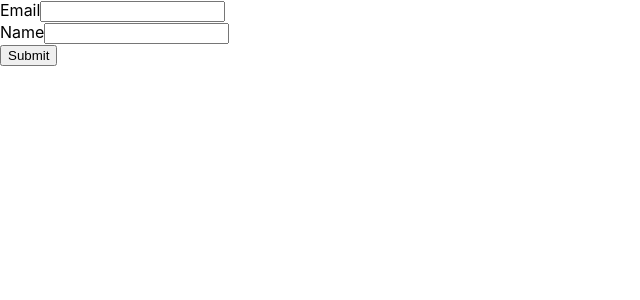
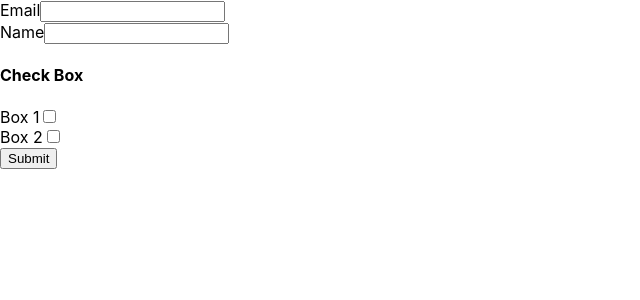
Before and after one commit to dipak-patil-noovosoft/react-learning, a React (Create React App) app in the folder exercises/field-component/: page / in a window 1280 px wide. Shown: the top 300 px of the page, without its empty margins (0-640 px from the left). Built offline with nearby package versions, Linux system fonts and the light colour scheme; the HTML template or start-up script is replaced by a standard one.

Commit message:
ADD: - onSubmit event in FormComponent - add checkbox

```diff
--- a/exercises/field-component/src/App.tsx
+++ b/exercises/field-component/src/App.tsx
@@ -4,29 +4,35 @@ import FormStore from "./Stores/FormStore";
 import {observer} from "mobx-react-lite";
 import FormComponent from "./Components/FormComponent";
 import {Input} from "reactstrap";
+import {toJS} from "mobx";
 
-const formStoreData = {email: '', name: ''}
+const formStoreData = {email: '', name: '', box1: '', box2: ''}
+
 const formStore = new FormStore(formStoreData);
 
 function App() {
     const onChange = () => {
+
     }
-
+    const onSubmit = (data: any) => {
+        console.log(toJS(data))
+    }
     return (
         <div className="App">
             <FormComponent
                 formStore={formStore}
                 showSubmitButton={true}
                 buttonText="Submit"
+                onSubmit={onSubmit}
             >
                 <Field
                     name='email'
                     label={'Email'}
                     formStore={formStore}
-                    onChange={onChange}
                     required={true}
                     render={(onChange, value, required) =>
                         <Input
+                            type='text'
                             value={value}
                             onChange={onChange}
                             required={required}
@@ -35,21 +41,50 @@ function App() {
                 />
                 <Field
                     name='name'
-                    label={'Name'}
-                    onChange={onChange}
+                    label='Name'
                     required={false}
                     render={(onChange, value, required) =>
                         <Input
+                            type='text'
                             value={value}
                             required={required}
                             onChange={onChange}
                         />
                     }
                 />
+                <h4>Check Box</h4>
+                <Field
+                    name='box1'
+                    label='Box 1'
+                    required={false}
+                    render={(onChange, value, required) =>
+                        <Input
+                            type='checkbox'
+                            required={required}
+                            onChange={onChange}
+                            checked={formStore.getValue('box1') === 'box1'}
+
+                        />
+                    }
+                />
+                <Field
+                    name='box2'
+                    label='Box 2'
+                    required={false}
+                    render={(onChange, value, required) =>
+                        <Input
+                            type='checkbox'
+                            required={required}
+                            onChange={onChange}
+                            checked={formStore.getValue('box2') === 'box2'}
+                        />
+                    }
+                />
+
             </FormComponent>
         </div>
     )
-        ;
+
 }
 
 export default observer(App);
--- a/exercises/field-component/src/Components/Field/Field.tsx
+++ b/exercises/field-component/src/Components/Field/Field.tsx
@@ -2,17 +2,18 @@ import React, {useContext} from 'react';
 import FormStore from "../../Stores/FormStore";
 import {observer} from "mobx-react-lite";
 import {FormStoreContext} from "../../Stores/FormStoreContext/FormStoreContext";
+import {toJS} from "mobx";
 
 interface IFieldProps<T extends object> {
     formStore?: FormStore<T>,
     name: keyof T,
     label: string,
-    onChange: (val: string | number) => void,
+    onChange?: (val: string | number) => void,
     required: boolean,
     render: (
         onChange: (e: React.ChangeEvent<HTMLInputElement>) => void,
         val: T[keyof T],
-        required: boolean
+        required: boolean,
     ) => JSX.Element
 }
 
@@ -22,12 +23,17 @@ const Field = <T extends object>(props: IFieldProps<T>) => {
     if (props.formStore) formStore = props.formStore;
 
     const onChange = (e: React.ChangeEvent<HTMLInputElement>) => {
-        formStore.setValue(name as keyof T, e.target.value as T[keyof T]);
+
+        if (e.target.type === 'text') formStore.setValue(name as keyof T, e.target.value as T[keyof T]);
+        if (e.target.type === 'checkbox') {
+            const value = formStore.getValue(name)
+            formStore.setValue(name as keyof T, ((value.length===0) ? name : '' as T[keyof T]));
+        }
     }
     return (
         <div>
             <label>{label}</label>
-            {render(onChange, formStore.data[name], required)}
+            {render(onChange, formStore.getValue(name), required)}
         </div>
     );
 }
--- a/exercises/field-component/src/Components/FormComponent.tsx
+++ b/exercises/field-component/src/Components/FormComponent.tsx
@@ -1,4 +1,4 @@
-    import React from 'react';
+import React from 'react';
 import FormStore from "../Stores/FormStore";
 import {FormStoreContext} from "../Stores/FormStoreContext/FormStoreContext";
 import {Button} from "reactstrap";
@@ -7,17 +7,26 @@ interface IFromComponentProps<T extends object> {
     children: React.ReactNode[],
     formStore: FormStore<T>,
     showSubmitButton: boolean,
-    buttonText: string
+    buttonText?: string
+    onSubmit: (data: T) => void;
 }
 
 const FormComponent = <T extends object>(props: IFromComponentProps<T>) => {
-    const {formStore, showSubmitButton, buttonText} = props;
+    const {formStore, showSubmitButton, buttonText, children, onSubmit} = props;
     return (
         <FormStoreContext.Provider value={formStore}>
-            {props.children}
+            {children}
             {showSubmitButton &&
-                <Button color="primary">
-                    {buttonText}
+                <Button
+                    color="primary"
+                    onClick={
+                        (e) => {
+                            e.preventDefault();
+                            onSubmit(formStore.data)
+                        }
+                    }
+                >
+                    {buttonText ? buttonText : "SAVE"}
                 </Button>
             }
         </FormStoreContext.Provider>
--- a/exercises/field-component/src/Stores/FormStore.ts
+++ b/exercises/field-component/src/Stores/FormStore.ts
@@ -12,4 +12,8 @@ export default class FormStore<T extends object> {
     @action setValue<K extends keyof T>(key: K, value: T[K]) {
         this.data[key] = value as T[K];
     }
+
+    getValue<K extends keyof T>(key: K) {
+        return this.data[key];
+    }
 }
```
